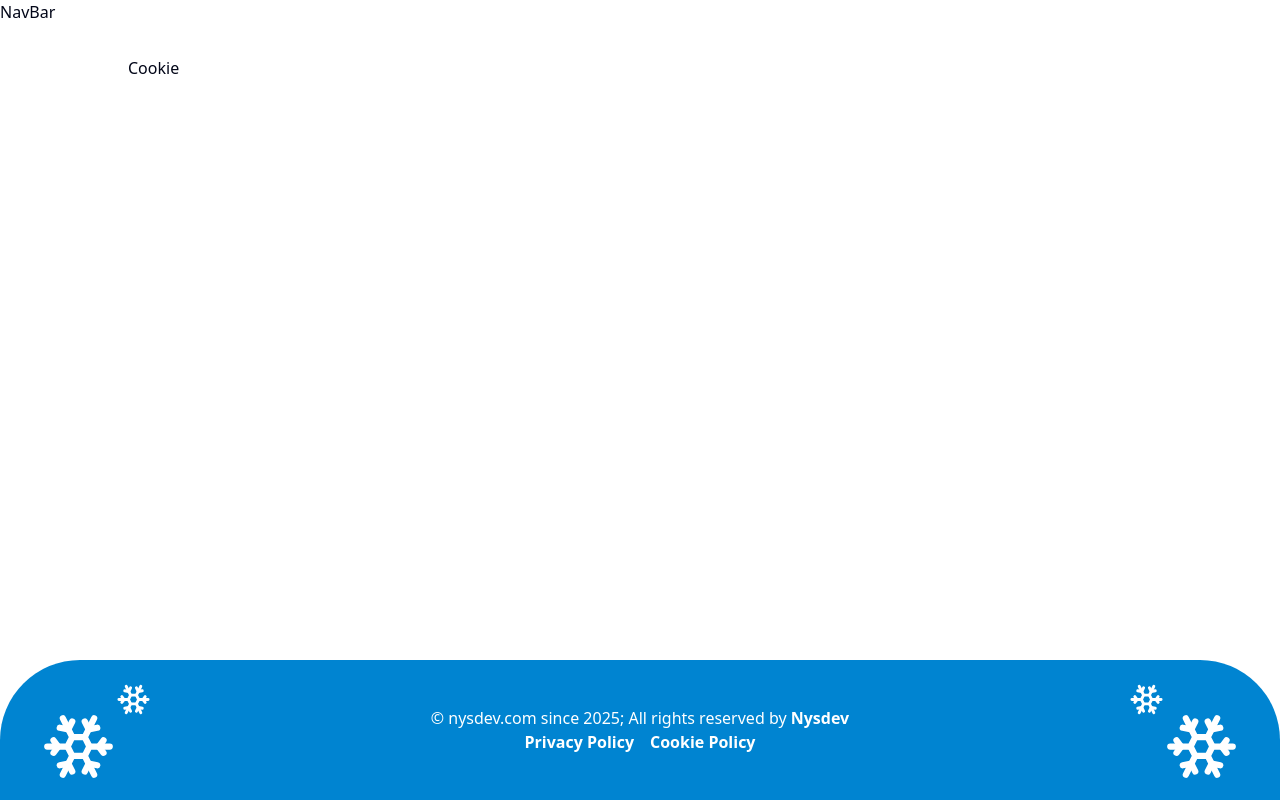
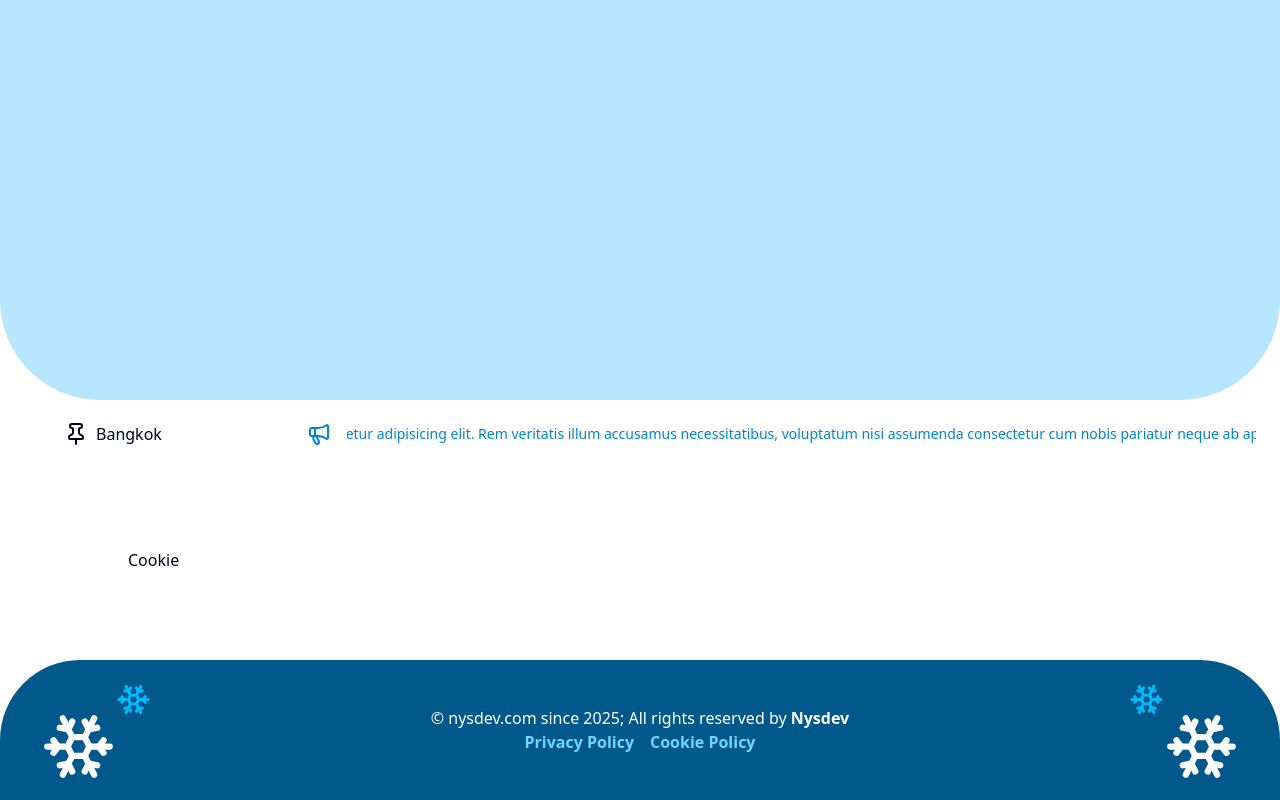
Before and after one commit to ouyniya/blog-frontend, a React (Vite) app: page /cookie in a window 1280 px wide. Built offline with nearby package versions, Linux system fonts and the light colour scheme.

Commit message:
feat: navbar

```diff
--- a/src/components/Footer.tsx
+++ b/src/components/Footer.tsx
@@ -3,11 +3,11 @@ import { Link } from "react-router-dom";
 
 const Footer = () => {
   return (
-    <div className="flex justify-between w-full min-h-35 bg-sky-600 rounded-t-[80px] p-4 text-white">
+    <div className="flex justify-between w-full min-h-35 bg-sky-800 rounded-t-[80px] p-4 text-white">
       <div className="flex justify-start items-end pl-[2%]">
         <Snowflake size={"75px"} />
         <div className="flex h-full justify-start pt-[5%]">
-          <Snowflake size={"35px"} />
+          <Snowflake size={"35px"} className="text-sky-400" />
         </div>
       </div>
       <div className="flex items-center h-full text-center">
@@ -16,10 +16,16 @@ const Footer = () => {
           <strong>Nysdev</strong>
           <br />
           <div className="flex gap-4 justify-center font-semibold">
-            <Link to="/privacy">
+            <Link
+              to="/privacy"
+              className="text-sky-300   hover:text-sky-500 duration-300"
+            >
               <span>Privacy Policy</span>
             </Link>
-            <Link to="/cookie">
+            <Link
+              to="/cookie"
+              className="text-sky-300 hover:text-sky-500 duration-300"
+            >
               <span>Cookie Policy</span>
             </Link>
           </div>
@@ -27,7 +33,7 @@ const Footer = () => {
       </div>
       <div className="flex justify-start items-end pr-[2%]">
         <div className="flex h-full justify-start pt-[5%]">
-          <Snowflake size={"35px"} />
+          <Snowflake size={"35px"} className="text-sky-400" />
         </div>
         <Snowflake size={"75px"} />
       </div>
--- a/src/components/NavBar.tsx
+++ b/src/components/NavBar.tsx
@@ -1,6 +1,36 @@
+import { PinIcon, Megaphone } from "lucide-react";
+import { Marquee } from "@/components/magicui/marquee";
+
 const NavBar = () => {
   return (
-    <div>NavBar</div>
-  )
-}
-export default NavBar
+    <div className="flex flex-col gap-4 mb-[5%]">
+      <div className="w-full min-h-[400px] bg-sky-200 rounded-b-[100px]"></div>
+      <div className="flex justify-between items-center pl-[5%]">
+        {/* location */}
+        <div className="flex gap-2 basis-1/5">
+          <PinIcon />
+          <p>Bangkok</p>
+        </div>
+
+        {/* Marquee */}
+        <div className="flex gap-4 items-center basis-4/5 pr-[2%]">
+          <div>
+            <Megaphone className="text-sky-600" />
+          </div>
+          <Marquee
+            pauseOnHover
+            className="[--duration:35s] hover:cursor-default"
+          >
+            <p className="text-sky-600 text-sm">
+              Lorem ipsum dolor sit amet consectetur adipisicing elit. Rem
+              veritatis illum accusamus necessitatibus, voluptatum nisi
+              assumenda consectetur cum nobis pariatur neque ab aperiam quas?
+              Impedit aspernatur nulla eum corporis aperiam.
+            </p>
+          </Marquee>
+        </div>
+      </div>
+    </div>
+  );
+};
+export default NavBar;
--- /dev/null
+++ b/src/components/magicui/marquee.tsx
@@ -0,0 +1,73 @@
+import { cn } from "@/lib/utils";
+import type { ComponentPropsWithoutRef } from "react";
+
+interface MarqueeProps extends ComponentPropsWithoutRef<"div"> {
+  /**
+   * Optional CSS class name to apply custom styles
+   */
+  className?: string;
+  /**
+   * Whether to reverse the animation direction
+   * @default false
+   */
+  reverse?: boolean;
+  /**
+   * Whether to pause the animation on hover
+   * @default false
+   */
+  pauseOnHover?: boolean;
+  /**
+   * Content to be displayed in the marquee
+   */
+  children: React.ReactNode;
+  /**
+   * Whether to animate vertically instead of horizontally
+   * @default false
+   */
+  vertical?: boolean;
+  /**
+   * Number of times to repeat the content
+   * @default 4
+   */
+  repeat?: number;
+}
+
+export function Marquee({
+  className,
+  reverse = false,
+  pauseOnHover = false,
+  children,
+  vertical = false,
+  repeat = 4,
+  ...props
+}: MarqueeProps) {
+  return (
+    <div
+      {...props}
+      className={cn(
+        "group flex overflow-hidden p-2 [--duration:40s] [--gap:1rem] [gap:var(--gap)]",
+        {
+          "flex-row": !vertical,
+          "flex-col": vertical,
+        },
+        className,
+      )}
+    >
+      {Array(repeat)
+        .fill(0)
+        .map((_, i) => (
+          <div
+            key={i}
+            className={cn("flex shrink-0 justify-around [gap:var(--gap)]", {
+              "animate-marquee flex-row": !vertical,
+              "animate-marquee-vertical flex-col": vertical,
+              "group-hover:[animation-play-state:paused]": pauseOnHover,
+              "[animation-direction:reverse]": reverse,
+            })}
+          >
+            {children}
+          </div>
+        ))}
+    </div>
+  );
+}
--- a/src/index.css
+++ b/src/index.css
@@ -39,6 +39,24 @@
   --color-sidebar-accent-foreground: var(--sidebar-accent-foreground);
   --color-sidebar-border: var(--sidebar-border);
   --color-sidebar-ring: var(--sidebar-ring);
+  --animate-marquee: marquee var(--duration) infinite linear;
+  --animate-marquee-vertical: marquee-vertical var(--duration) linear infinite;
+  @keyframes marquee {
+  from {
+    transform: translateX(0);
+    }
+  to {
+    transform: translateX(calc(-100% - var(--gap)));
+    }
+  }
+  @keyframes marquee-vertical {
+  from {
+    transform: translateY(0);
+    }
+  to {
+    transform: translateY(calc(-100% - var(--gap)));
+    }
+  }
 }
 
 :root {
```
